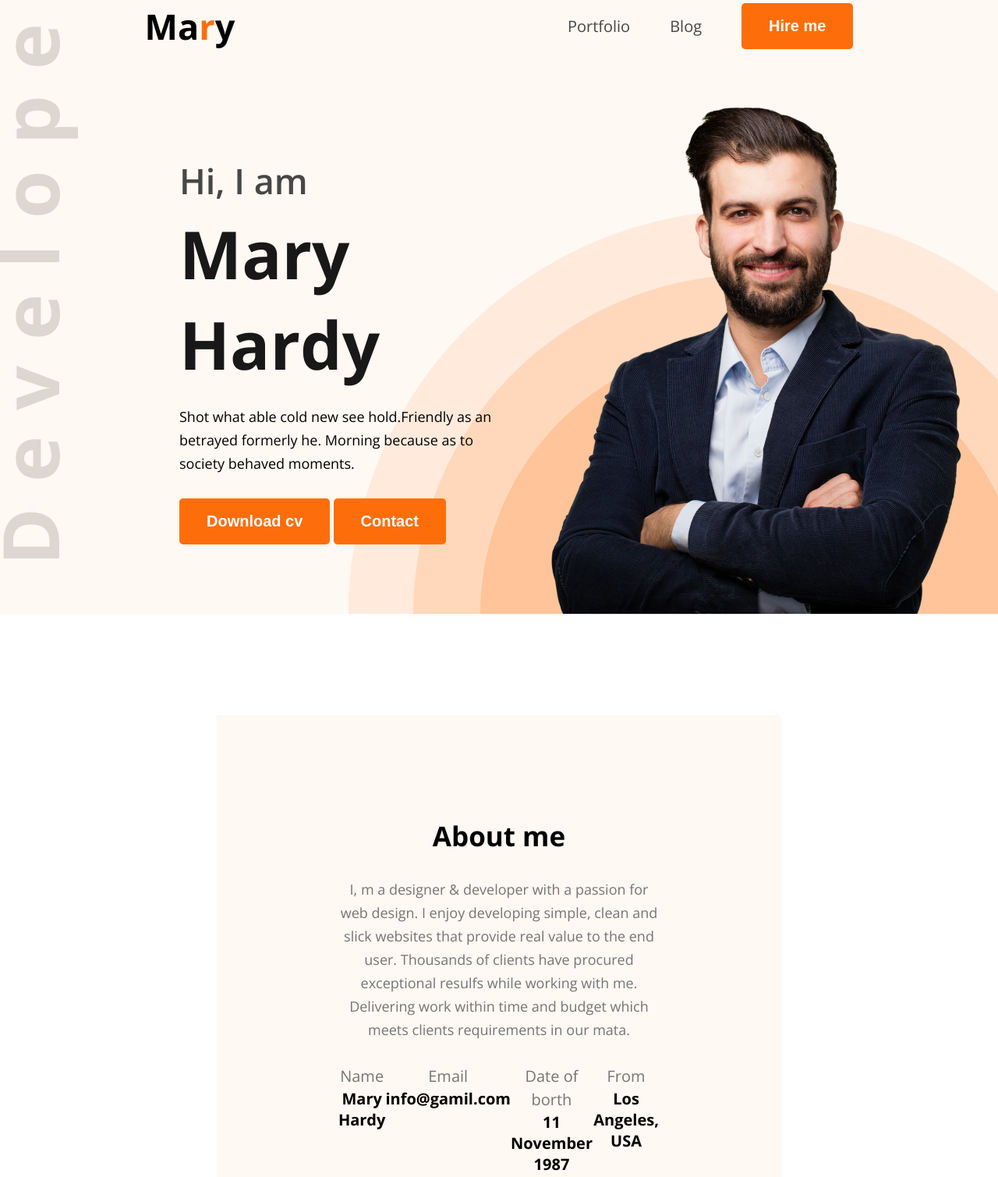
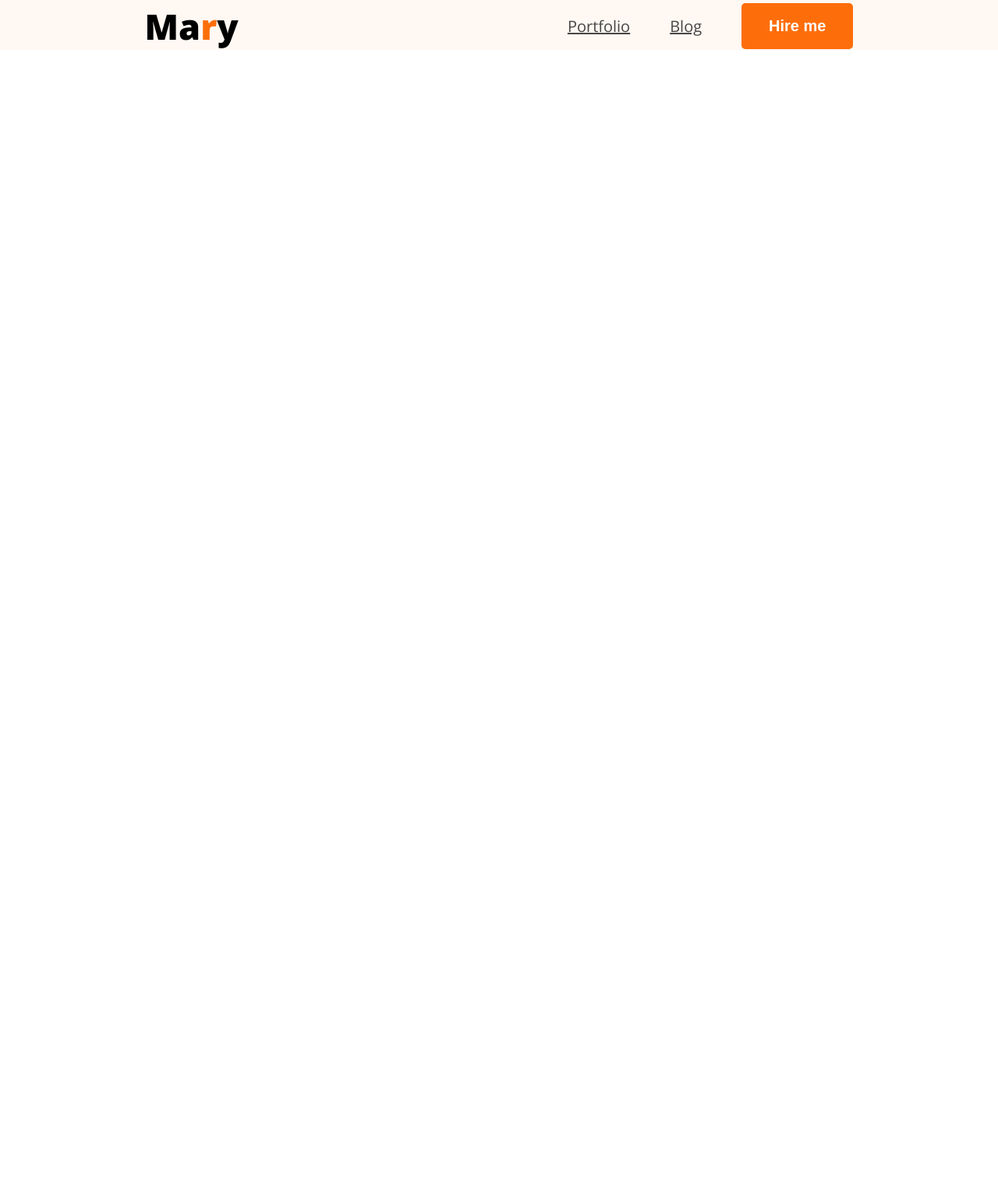
Before and after one commit to RahatX/Portfolio, a plain HTML site: page Index.html in a window 1280 px wide. Shown: the part 47-1556 px from the top of the page at 78% size. After the commit the page ends 800 px from the top, so only its background shows below. Drawn offline with nearby package versions, Linux system fonts and the light colour scheme.

Commit message:
design nav bar and styled according to design

```diff
--- a/Index.html
+++ b/Index.html
@@ -3,100 +3,37 @@
 <head>
     <meta charset="UTF-8">
     <meta name="viewport" content="width=device-width, initial-scale=1.0">
-    <title>Mahmudul Hasan Rahat</title>
+    <title>Mahmdul Hasan Rahat</title>
+    <link rel="stylesheet" href="styles/portfolio.css">
+
     <link rel="preconnect" href="https://fonts.googleapis.com">
-<link rel="preconnect" href="https://fonts.gstatic.com" crossorigin>
-<link href="https://fonts.googleapis.com/css2?family=Open+Sans:ital,wght@0,300..800;1,300..800&display=swap" rel="stylesheet">
-<link rel="stylesheet" href="styles/portfolio.css">
+    <link rel="preconnect" href="https://fonts.gstatic.com" crossorigin>
+    <link href="https://fonts.googleapis.com/css2?family=Open+Sans:ital,wght@0,300..800;1,300..800&display=swap" rel="stylesheet">
 </head>
 <body class="font-open-sans">
     <header>
+
         <nav>
-            <div class="logo">
-                <h2>Ma<span class="color-orange">r</span>y</h2>
-            </div>
+            <div class="logo"><h2>Ma<span class="color-orange">r</span>y</h2></div>
+
             <ul class="menu">
                 <li><a href="">Portfolio</a></li>
                 <li><a href="">Blog</a></li>
-                <li><button class="btn">Hire me</button></li>
+                <button class="btn">Hire me</button>
             </ul>
+
         </nav>
 
-        <section id="banner">
-            <div class="banner-content">
-                <h2>Hi, I am</h2>
-                <h1>Mary Hardy</h1>
-                <P>Shot what able cold new see hold.Friendly as an betrayed formerly he. Morning because as to society behaved moments.</P>
-                <div>
-                    <button class="btn">Download cv</button>
-                    <button class="btn">Contact</button>
-                </div>
-            </div>
-            <div class="banner-image">
-                <img src="images/hardy.png" alt="">
-            </div>
-        </section>
+    </header>
 
-    </header>
-    <section id="about">
-        <div class="about-container">
-            <div class="section-heading">
-                <h2>About me</h2>
-                <p>I, m a designer & developer with a passion for web design. I enjoy developing simple, clean and slick websites that provide real value to the end user. Thousands of clients have procured exceptional resulfs while working with me. Delivering work within time and budget which meets clients requirements in our mata.</p>
-            </div>
-            <div class="about-info">
-                <div class="info-card">
-                    <p>Name</p>
-                    <h4>Mary Hardy</h4>
-                </div>
-                <div class="info-card">
-                    <p>Email</p>
-                    <h4>info@gamil.com</h4>
-                </div>
-                <div class="info-card">
-                    <p>Date of borth</p>
-                    <h4>11 November 1987</h4>
-                </div>
-                <div class="info-card">
-                    <p>From</p>
-                    <h4>Los Angeles, USA</h4>
-                </div>
-            </div>
-        </div>
+    <section>
 
     </section>
 
-    <section id="skills">
-        <div class="skills-container">
-            <div class="section-heading">
-                <h2>What I do</h2>
-                <p>I have more than 10 years experience building software for clients all over the world. Below is a quick overview of my main technical skill sets and technologies i use. Want to find out more about my experience? Check out my online resume and project portfolio.</p>
-            </div>
+    <section>
 
-            <div class="skills-box">
-                <div class="skill-card">
-                    <img src="images/icons/js.png" alt="">
-                    <h3>JavaScript</h3>
-                    <p>List skill/technologies here. You can change the icon above to any of the 1500+ FontAwesome 5 free icons available. Aenean commodo ligula eget dolor.</p>
-                </div>
-                <div class="skill-card">
-                    <img src="images/icons/js.png" alt="">
-                    <h3>JavaScript</h3>
-                    <p>List skill/technologies here. You can change the icon above to any of the 1500+ FontAwesome 5 free icons available. Aenean commodo ligula eget dolor.</p>
-                </div>
-                <div class="skill-card">
-                    <img src="images/icons/js.png" alt="">
-                    <h3>JavaScript</h3>
-                    <p>List skill/technologies here. You can change the icon above to any of the 1500+ FontAwesome 5 free icons available. Aenean commodo ligula eget dolor.</p>
-                </div>
-                <div class="skill-card">
-                    <img src="images/icons/js.png" alt="">
-                    <h3>JavaScript</h3>
-                    <p>List skill/technologies here. You can change the icon above to any of the 1500+ FontAwesome 5 free icons available. Aenean commodo ligula eget dolor.</p>
-                </div>
-            </div>
-        </div>
     </section>
+
 
 </body>
 </html>
--- a/styles/portfolio.css
+++ b/styles/portfolio.css
@@ -1,20 +1,13 @@
 *{
     margin: 0;
     padding: 0;
-    box-sizing: border-box;
 }
+
 /* shared style */
-.font-open-sans{
+.font-open-sans {
   font-family: "Open Sans", sans-serif;
   font-optical-sizing: auto;
 
-}
-.logo h2{
-    font-size: 45px;
-}
-.color-orange{
-    color: #FD6E0A;
-    font-weight: 900px;
 }
 .btn{
     background-color: #FD6E0A;
@@ -22,45 +15,27 @@
     padding: 18px 35px;
     border-radius: 5px;
     font-size: 20px;
-    font-weight: bold;
-    color: white;
-    cursor: pointer;
-
+    font-weight: 700;
+    color: #FFFFFF;
 }
-.section-heading{
-    max-width: 827px;
-    text-align: center;
-
+.logo h2{
+    font-size: 45px;
+    font-weight: 800;
 }
-.section-heading h2{
-    font-size: 35px;
-    margin-bottom: 30px;
-}
-.section-heading p{
-    font-size: 18px;
-    margin-bottom: 30px;
-    line-height: 30px;
-    color: #757575;
+.color-orange{
+    color: #FD6E0A;
 }
 
-
-
-
-/* main style */
 header{
     background-color: #FFF8F3;
-    background: url(../images/developer.png), url(../images/header_bg.png), #FFF8F3;
-    background-position: top left, bottom right;
+    padding-top: 50px;
 
-    background-repeat: no-repeat;
-    padding-top: 50px;
 
 
 }
 nav{
     width: 71%;
-    max-width: 1040px;
-    /* border: 1px solid red; */
+    max-width: 1140px;
     margin: 0px auto;
     display: flex;
     justify-content: space-between;
@@ -68,88 +43,11 @@ nav{
 }
 nav .menu{
     display: flex;
-    list-style: none;
+    list-style-type: none;
     gap: 51px;
     align-items: center;
 }
 nav .menu a{
     font-size: 20px;
     color: #474747;
-    text-decoration: none;
 }
-
-#banner{
-    /* border: 1px solid black; */
-    margin: 47px 38px 0 230px;
-    display: flex;
-    justify-content: space-between;
-    align-items: center;
-}
-#banner .banner-content{
-    width: 585px;
-    max-width: 585px;
-}
-
-#banner .banner-content h2{
-    font-size: 45px;
-    font-weight:600;
-    color: #474747;
-    margin-bottom: 5px;
-
-
-}
-#banner .banner-content h1{
-    font-size: 85px;
-    font-weight: 700;
-    color: #181818;
-    margin-bottom: 20px;
-
-}
-#banner .banner-content p{
-    font-size: 18px;
-    column-rule: #757575;
-    line-height: 30px;
-    margin-bottom: 30px;
-
-}
-
-
-#banner .banner-image img{
-    max-width: 584px;
-    vertical-align: middle;
-}
-
-#about {
-    padding: 130px;
-
-}
-#about .about-container{
-    width: 71%;
-    max-width: 1140px;
-    margin: 0 auto;
-    text-align: center;
-    background-color: #FFF8F3;
-    padding: 131px 156px;
-
-
-}
-#about .about-container .about-info{
-    display: flex;
-    justify-content: space-around;
-
-}
-
-.about-info .info-card p{
-    font-size: 20px;
-    line-height: 30px;
-    color: #757575;
-
-}
-.about-info .info-card h4{
-    font-size: 20px;
-
-}
-
-#skills{
-
-}
```
